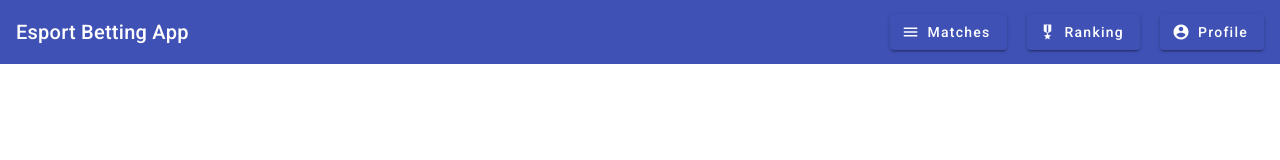
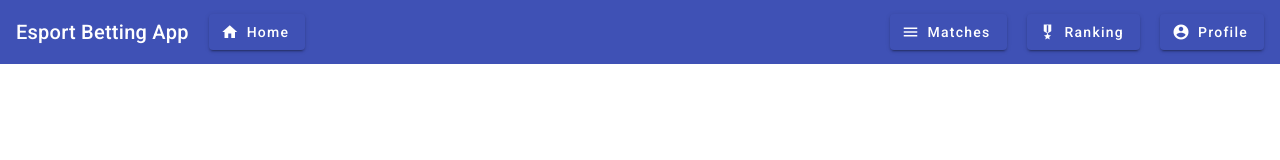
Before and after one commit to Dearmann/betting-app-ui, an Angular app: page / in a window 1280 px wide. Shown: the top 160 px of the page. Built offline with nearby package versions, Linux system fonts and the light colour scheme.

Commit message:
Home button

```diff
--- a/src/app/header/header.component.html
+++ b/src/app/header/header.component.html
@@ -1,6 +1,10 @@
 <mat-toolbar color="primary">
   <mat-toolbar-row>
     <span>Esport Betting App</span>
+    <button mat-raised-button color="primary" class="header-button" aria-label="icon-button with medal icon">
+      <mat-icon>home</mat-icon>
+      Home
+    </button>
     <span class="spacer"></span>
     <button mat-raised-button color="primary" class="header-button" aria-label="icon-button with medal icon">
       <mat-icon>menu</mat-icon>
```
